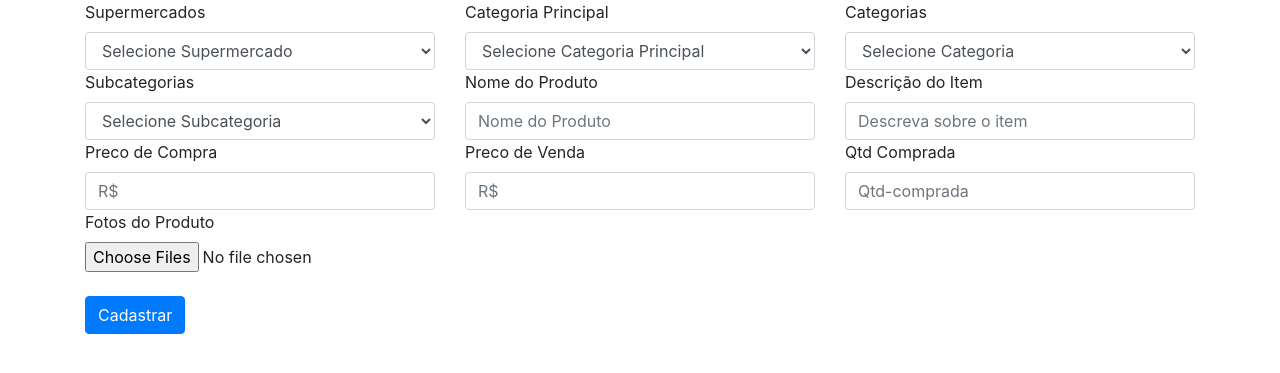
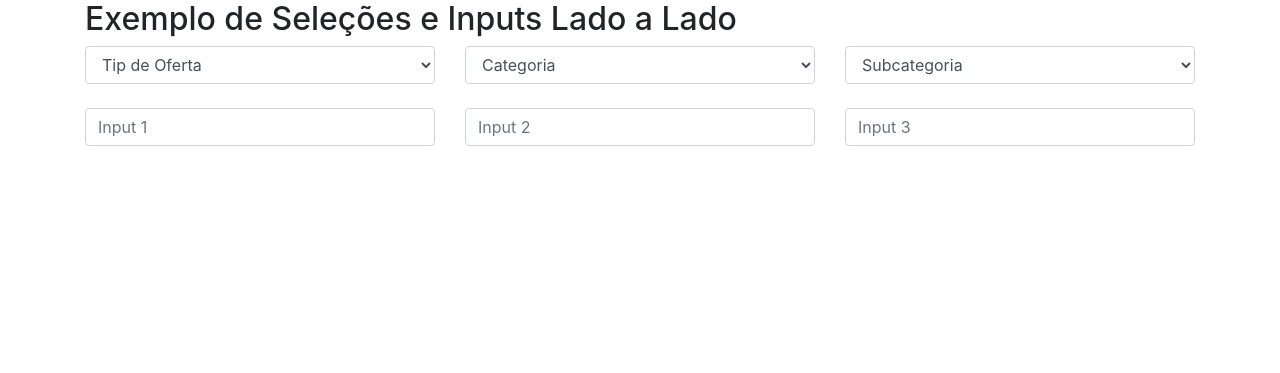
Before and after one commit to dyedysJuina/caca_ofertas, a PHP site: page /cad_produto.php in a window 1280 px wide. Shown: the top 373 px of the page. Run offline with PHP 8.4, Linux system fonts and the light colour scheme; data that the repository does not hold is empty.

Commit message:
Update cad_produto.php

```diff
--- a/cad_produto.php
+++ b/cad_produto.php
@@ -1,190 +1,89 @@
 <!DOCTYPE html>
 <html>
 <head>
-  <title>Exemplo de Selects com Bootstrap e AJAX</title>
-  <!-- Importando bibliotecas -->
-  <link rel="stylesheet" href="https://maxcdn.bootstrapcdn.com/bootstrap/4.0.0/css/bootstrap.min.css">
-  <script src="https://code.jquery.com/jquery-3.6.0.min.js"></script>
+    <title>Exemplo de Seleções e Inputs Lado a Lado</title>
+    <link rel="stylesheet" href="https://stackpath.bootstrapcdn.com/bootstrap/4.3.1/css/bootstrap.min.css">
 </head>
 <body>
+    <?php include_once("conexao.php");?>
     <div class="container">
-    <form method="POST" action="" enctype="multipart/form-data">
+        <h2>Exemplo de Seleções e Inputs Lado a Lado</h2>
+        <form action="" method="post">
             <div class="row">
-        <div class="col-md-4">
-          <label for="empresas">Supermercados</label>
-          <select id="txt-id-empresa" class="form-control" name="txt-id-empresa">
-            <option value="">Selecione Supermercado</option>
+                <div class="col">
+                    <select class="form-control" name="idcatprincipal" id="idcatprincipal">
+                        <option>Tip de Oferta</option>
                         <?php
-            include_once("conexao.php");
-            $sql = "SELECT * FROM empresas";
+                        // Carrega as opções da categoria principal do banco de dados
+                        $sql = "SELECT * FROM categoria_principal";
                         $query = mysqli_query($conn, $sql);
-            while($resultado = mysqli_fetch_assoc($query)) {
+                        while($resultado = mysqli_fetch_assoc($query)){
                             ?>
-              <option value="<?php echo $resultado['idempresa']; ?>"><?php echo $resultado['nome']; ?></option>
+                            <option value="<?php echo $resultado['idcatprincipal'];?>"><?php echo $resultado['nome'];?></option>
                             <?php
                         }
                         ?>
                     </select>
                 </div>
-
-        <div class="col-md-4">
-          <label for="estadoSelect">Categoria Principal</label>
-          <select id="categoriaprincipal" class="form-control" name="categoriaprincipal">
-            <option value="">Selecione Categoria Principal</option>
-            <?php
-            include_once("conexao.php");
-            $sql = "SELECT * FROM categoria_principal";
-            $query = mysqli_query($conn, $sql);
-            while($resultado = mysqli_fetch_assoc($query)) {
-              ?>
-              <option value="<?php echo $resultado['idcatprincipal']; ?>"><?php echo $resultado['nome']; ?></option>
-              <?php
-            }
-            ?>
+                <div class="col">
+                    <select class="form-control" name="idcategoria" id="idcategoria">
+                        <option value="">Categoria</option>
                     </select>
                 </div>
-
-        <div class="col-md-4">
-          <label for="cidadeSelect">Categorias</label>
-          <select id="categoria" class="form-control" name="categoria">
-            <option value="">Selecione Categoria</option>
+                <div class="col">
+                    <select class="form-control" name="idsubcategoria" id="idsubcategoria">
+                        <option value="">Subcategoria</option>
                     </select>
-        </div>
-
-        <div class="col-md-4">
-          <label for="cidadeSelect">Subcategorias</label>
-          <select id="subcategoria" class="form-control" name="subcategoria">
-            <option value="">Selecione Subcategoria</option>
-          </select>
-        </div>
-
-        <div class="col-md-4">
-          <label for="cidadeSelect">Nome do Produto</label>
-          <input type="text" class="form-control" placeholder="Nome do Produto" name="txt-nome-produto">
-        </div>
-
-        <div class="col-md-4">
-          <label for="cidadeSelect">Descrição do Item</label>
-          <input type="text" class="form-control" placeholder="Descreva sobre o item" name="txt-descricao">
-        </div>
-
-        <div class="col-md-4">
-          <label for="cidadeSelect">Preco de Compra</label>
-          <input type="text" class="form-control" placeholder="R$" name="txt-preco-compra">
-        </div>
-
-        <div class="col-md-4">
-          <label for="cidadeSelect">Preco de Venda</label>
-          <input type="text" class="form-control" placeholder="R$" name="txt-preço-venda">
-</div>
-
-    <div class="col-md-4">
-      <label for="cidadeSelect">Qtd Comprada</label>
-      <input type="number" class="form-control" placeholder="Qtd-comprada" name="qtd-comprada">
-    </div>
-
-    <div class="col-md-4">
-      <label for="cidadeSelect">Fotos do Produto</label>
-      <input type="file" class="form-control-file" name="imagens[]" multiple>
-    </div>
-
-    <div class="col-md-12 mt-4">
-      <button type="submit" class="btn btn-primary">Cadastrar</button>
                 </div>
             </div>
         </form>
+        <br>
+        <div class="row">
+            <div class="col">
+                <input type="text" class="form-control" placeholder="Input 1">
             </div>
-<?php
+            <div class="col">
+                <input type="text" class="form-control" placeholder="Input 2">
+            </div>
+            <div class="col">
+                <input type="text" class="form-control" placeholder="Input 3">
+            </div>
+        </div>
+    </div>
 
-if ($_SERVER["REQUEST_METHOD"] == "POST") {
-    include_once("conexao.php");
-
-    $nome = $_POST['txt-nome-produto'];
-    $subcategoria_id = $_POST['categoria'];
-    $descricao = $_POST['txt-descricao'];
-    $preco_compra = str_replace(',', '.', $_POST['txt-preco-compra']);
-    $preco_venda = str_replace(',', '.', $_POST['txt-preco-venda']);
-    $empresa_id = $_POST['txt-id-empresa'];
-    $data_cadastro = date('Y-m-d H:i:s');
-    $qtd_comprada = $_POST['qtd-comprada'];
-
-    // Calcular o total da compra
-    $total_da_compra = $preco_compra * $qtd_comprada;
-
-    $sql = "INSERT INTO produtos (nome, subcategoria_id, descricao, preco_compra, preco_venda, idsupermercado, data_cadastro, qtd_comprada, total_da_compra) VALUES
-    ('$nome','$subcategoria_id','$descricao','$preco_compra','$preco_venda','$empresa_id','$data_cadastro','$qtd_comprada','$total_da_compra')";
-    $query = mysqli_query($conn, $sql);
-    $linha = mysqli_affected_rows($conn);
-    $ultimo_id = mysqli_insert_id($conn);
-
-    if ($linha === 1) {
-        $imagens = $_FILES['imagens'];
-        $numImagens = count($imagens['name']);
-
-        // Check the number of uploaded images
-        if ($numImagens < 1 || $numImagens > 8) {
-           echo '<div class="alert alert-danger" role="alert">Você deve enviar de 1 a 8 imagens!</div>';
-            exit;
-        }
-
-        for ($i = 0; $i < $numImagens; $i++) {
-            $nome_imagem = uniqid() . '_' . $imagens['name'][$i];
-            $url_caminho = "img_imagens/" . $nome_imagem;
-
-            // Faz o upload da imagem para a pasta "img_imagens"
-            $destino = "img_imagens/" . $nome_imagem;
-            $arquivo_temporario = $imagens['tmp_name'][$i];
-
-            if (move_uploaded_file($arquivo_temporario, $destino)) {
-                $sqlimg = "INSERT INTO img_produtos (nome, url_caminho, idproduto) VALUES ('$nome_imagem','$url_caminho','$ultimo_id')";
-                $queryimg = mysqli_query($conn, $sqlimg);
-                $linhaimg = mysqli_affected_rows($conn);
-
-                if ($linhaimg !== 1) {
-                    echo '<div class="alert alert-success" role="alert">Erro ao cadastrar imagem!</div>';
-                }
-            } else {
-                echo '<div class="alert alert-success" role="alert">Erro ao fazer upload!</div>';
-            }
-        }
-
-        echo '<div class="alert alert-success" role="alert">Cadastrado com sucesso!</div>';
-    } else {
-         echo '<div class="alert alert-danger" role="alert">Erro ao cadastrar o produto!</div>';
-    }
-}
-?>
-
+    <script src="https://stackpath.bootstrapcdn.com/bootstrap/4.3.1/js/bootstrap.min.js"></script>
+    <script src="https://code.jquery.com/jquery-3.6.0.min.js"></script>
     <script>
         $(document).ready(function() {
-    $('#categoriaprincipal').on('change', function() {
+            $('#idcatprincipal').on('change', function() {
                 let idcatprincipal = this.value;
                 $.ajax({
-url: "get-categorias.php",
+                    url: "obter_categorias.php", // Arquivo PHP para carregar as categorias
                     type: "POST",
                     data: { idcatprincipal: idcatprincipal },
                     cache: false,
                     success: function(result) {
-$('#categoria').html(result);
+                        $('#idcategoria').html(result); // Insere as opções de categoria retornadas no select
                     }
                 });
             });
+        });
 
-$('#categoria').on('change', function() {
-  let categoria = this.value;
+
+        $(document).ready(function() {
+            $('#idcategoria').on('change', function() {
+                let idcategoria = this.value;
                 $.ajax({
-    url: "get-subcategorias.php",
+                    url: "obter_subcategoria.php", // Arquivo PHP para carregar as categorias
                     type: "POST",
-    data: { categoria: categoria },
+                    data: { idcategoria: idcategoria },
                     cache: false,
                     success: function(result) {
-      $('#subcategoria').html(result);
+                        $('#idsubcategoria').html(result); // Insere as opções de categoria retornadas no select
                     }
                 });
             });
-
         });
     </script>
-
 </body>
 </html>
```
Lines whose indentation alone changed are shown as unchanged.
